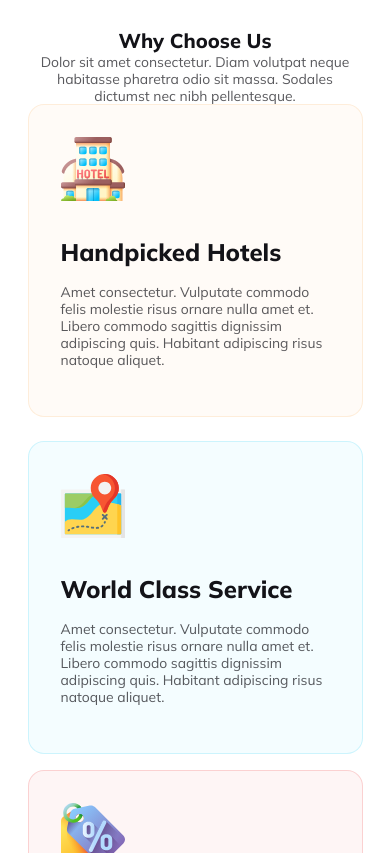
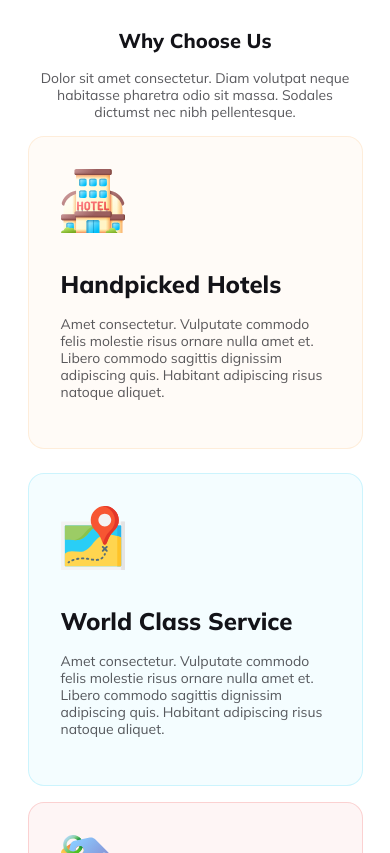
Before and after one commit to snehashisroyofficial/quick-travel, a plain HTML site: page index.html in a window 390 px wide. Shown: the part 2949-3802 px from the top of the page. Drawn offline with Linux system fonts and the light colour scheme.

Commit message:
news section responsive completed final check

```diff
--- a/style.css
+++ b/style.css
@@ -498,7 +498,9 @@ hr {
     padding: 0px 44px;
     background: rgba(19, 19, 24, 0.1);
   }
-
+  .heading-card-title p {
+    margin: 16px auto;
+  }
   .news-img-container img {
     width: 100%;
     height: 300px;
```
